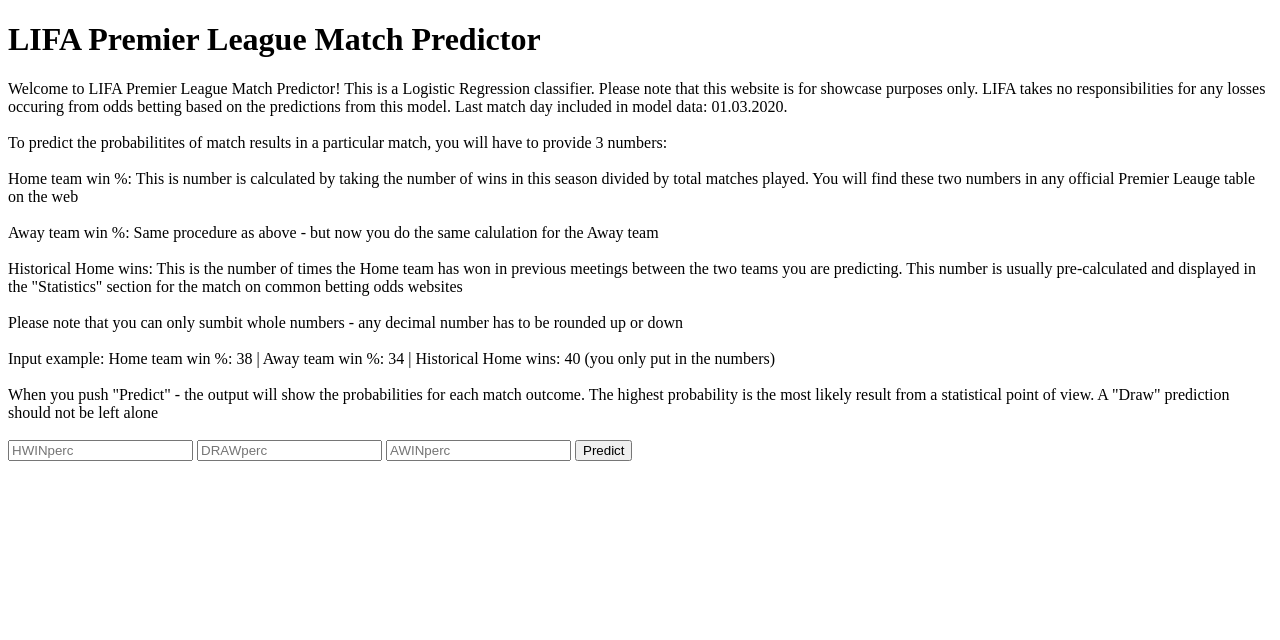
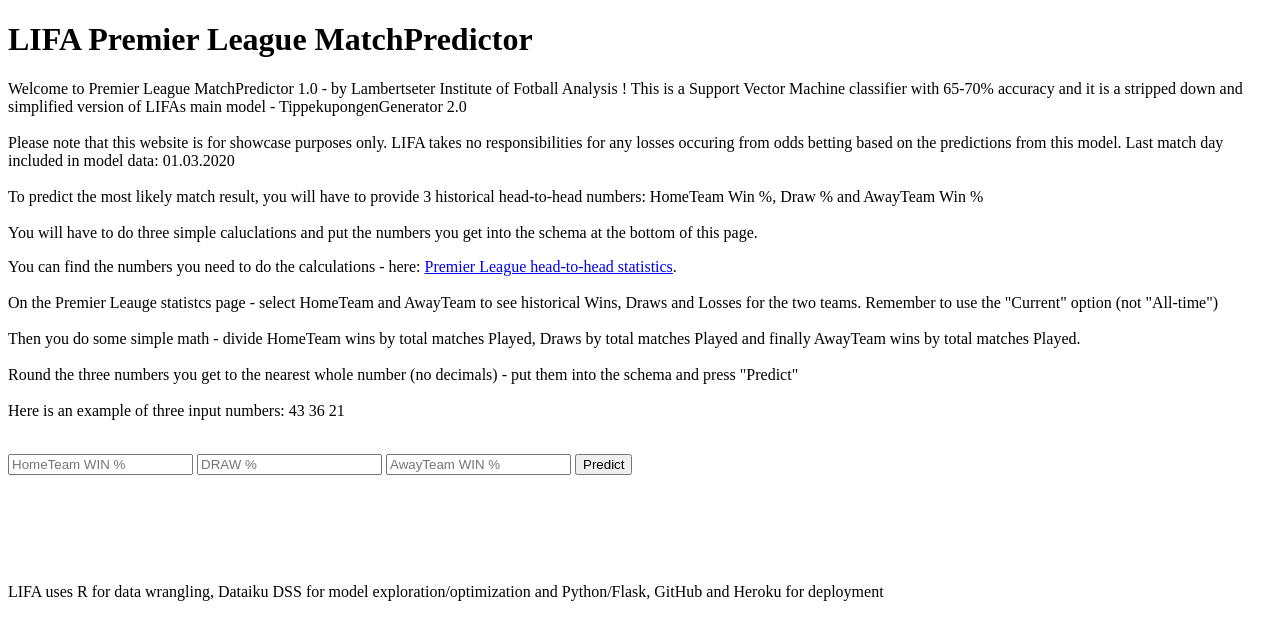
Before and after one commit to audunkn/pl_match_predictor, a Flask app: page / in a window 1280 px wide. Shown: the top 640 px of the page. Run offline with Flask 2, Linux system fonts and the light colour scheme; parts of the project's set-up code (start-up, migrations or seed data) failed here and were passed over.

Commit message:
Add files via upload

```diff
--- a/templates/index.html
+++ b/templates/index.html
@@ -13,45 +13,50 @@
 
 <body>
  <div class="login">
-	<h1>LIFA Premier League Match Predictor</h1>
-    <h12>Welcome to LIFA Premier League Match Predictor! This is a Logistic Regression classifier. Please note that this website is for showcase purposes only. LIFA takes no responsibilities for any losses occuring from odds betting based on the predictions from this model. Last match day included in model data: 01.03.2020.</h12>
+	<h1>LIFA Premier League MatchPredictor</h1>
+    <h12>Welcome to Premier League MatchPredictor 1.0 - by Lambertseter Institute of Fotball Analysis ! This is a Support Vector Machine classifier with 65-70% accuracy and it is a stripped down and simplified version of LIFAs main model - TippekupongenGenerator 2.0</h12>
     <br>
     <br>
-    <h12>To predict the probabilitites of match results in a particular match, you will have to provide 3 numbers:<h12>
+    <h12>Please note that this website is for showcase purposes only. LIFA takes no responsibilities for any losses occuring from odds betting based on the predictions from this model. Last match day included in model data: 01.03.2020<h12>
     <br>
     <br>
-    <h12>Home team win %: This is number is calculated by taking the number of wins in this season divided by total matches played. You will find these two numbers in any official Premier Leauge table on the web<h12>
+    <h12>To predict the most likely match result, you will have to provide 3 historical head-to-head numbers: HomeTeam Win %, Draw % and AwayTeam Win %<h12>
     <br>
     <br>
-    <h12>Away team win %: Same procedure as above - but now you do the same calulation for the Away team<h12>
+    <h12>You will have to do three simple caluclations and put the numbers you get into the schema at the bottom of this page.<h12>
+    <br>
+    <p>You can find the numbers you need to do the calculations - here:
+    <a href="https://www.premierleague.com/stats/head-to-head"
+       title="Preemier League head-to-head historcial match results">Premier League head-to-head statistics</a>.
     <br>
     <br>
-    <h12>Historical Home wins: This is the number of times the Home team has won in previous meetings between the two teams you are predicting. This number is usually pre-calculated and displayed in the "Statistics" section for the match on common betting odds websites<h12>
+    <h12>On the Premier Leauge statistcs page - select HomeTeam and AwayTeam to see historical Wins, Draws and Losses for the two teams. Remember to use the "Current" option (not "All-time")<h12>
     <br>
     <br>
-    <h12>Please note that you can only sumbit whole numbers - any decimal number has to be rounded up or down<h12>
+    <h12>Then you do some simple math - divide HomeTeam wins by total matches Played, Draws by total matches Played and finally AwayTeam wins by total matches Played.<h12>
     <br>
     <br>
-    <h12>Input example: Home team win %: 38 | Away team win %: 34 | Historical Home wins: 40 (you only put in the numbers) <h12>
+    <h12>Round the three numbers you get to the nearest whole number (no decimals) - put them into the schema and press "Predict"<h12>
     <br>
     <br>
-    <h12>When you push "Predict" - the output will show the probabilities for each match outcome. The highest probability is the most likely result from a statistical point of view.  A "Draw" prediction should not be left alone<h12>
-
+    <h12>Here is an example of three input numbers: 43 36 21 <h12>
      <!-- Main Input For Receiving Query to our ML -->
     <form action="{{ url_for('predict')}}"method="post">
     	<br>
-    	<input type="text" name="HWINperc" placeholder="HWINperc" required="required" />
-        <input type="text" name="DRAWperc" placeholder="DRAWperc" required="required" />
-		<input type="text" name="AWINperc" placeholder="AWINperc" required="required" />
+    	<input type="text" name="HomeTeam WIN %" placeholder="HomeTeam WIN %" required="required" />
+        <input type="text" name="DRAW %" placeholder="DRAW %" required="required" />
+		<input type="text" name="AwayTeam WIN %" placeholder="AwayTeam WIN %" required="required" />
         <button type="submit" class="btn btn-primary btn-block btn-large">Predict</button>
     </form>
 
    <br>
    <br>
    {{ prediction_text }}
-
-
-    <h12><h12>
+   <br>
+   <br>
+   <br>
+   <br>
+   <h12> LIFA uses R for data wrangling, Dataiku DSS for model exploration/optimization and Python/Flask, GitHub and Heroku for deployment<h12>
 
  </div>
 
```
